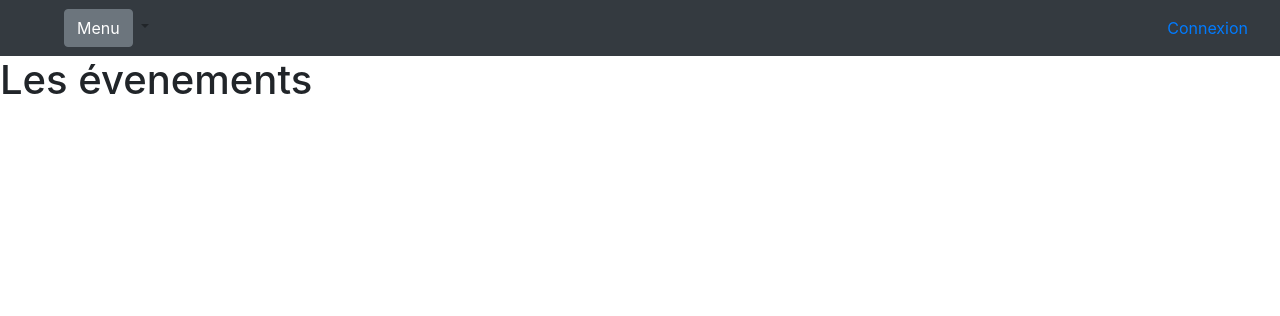
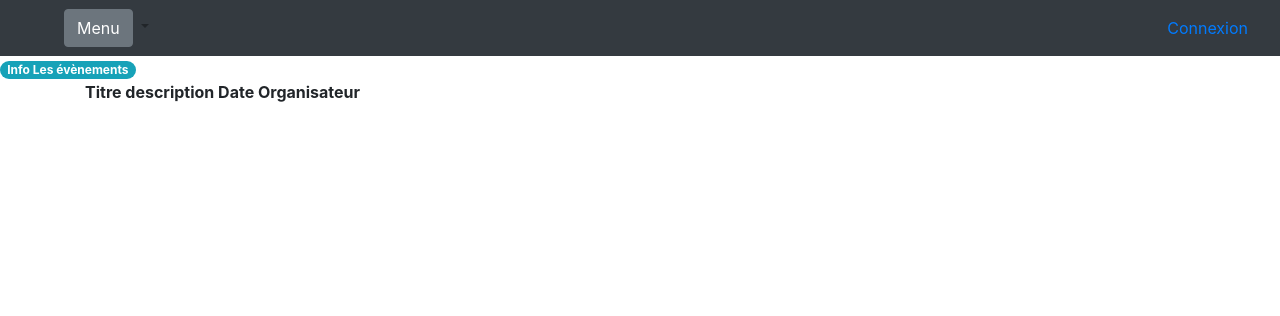
Before and after one commit to projetamb/projetamb, a Symfony app: template templates/event/event.html.twig in a window 1280 px wide. Shown: the top 316 px of the page. Run offline with Twig, Linux system fonts and the light colour scheme; the template is opened without the code that fills it, so the values that code supplies are empty; some libraries are stand-ins or nearby versions.

Commit message:
Affichage des evenements

```diff
--- a/templates/event/event.html.twig
+++ b/templates/event/event.html.twig
@@ -3,13 +3,40 @@
 {% block title %}Hello EventController!{% endblock %}
 
 {% block body %}
-<h1>Les évenements</h1>
+ <span class="badge badge-pill badge-info">Info Les évènements</span>
     <div class="container">
-        <div class="row">
 
+                    <table class="tabEvent">
+                        <colgroup span="4" class="columns"></colgroup>
+                        <tr><strong>
+                            Titre
+                            </strong>
+                        </tr>
+                        <tr><strong>
+                            description </strong>
+                        </tr>
+                        <tr><strong>
+                            Date </strong>
+                        </tr>
+                        <tr><strong>
+                            Organisateur </strong>
+                        </tr>
+                    </table>
 
-        </div>
-
+                {% for evenement in event %}
+                    <table class="tabEvent">
+                        <tbody>
+                        <tr>
+                            <td>
+                                {{ evenement.title }}
+                                {{ evenement.description }}
+                                {{ evenement.date | date("d/m/Y") }}
+                                {{ evenement.organisator }}
+                            </td>
+                        </tr>
+                        </tbody>
+                    </table>
+            {% endfor %}
     </div>
 
 
```
